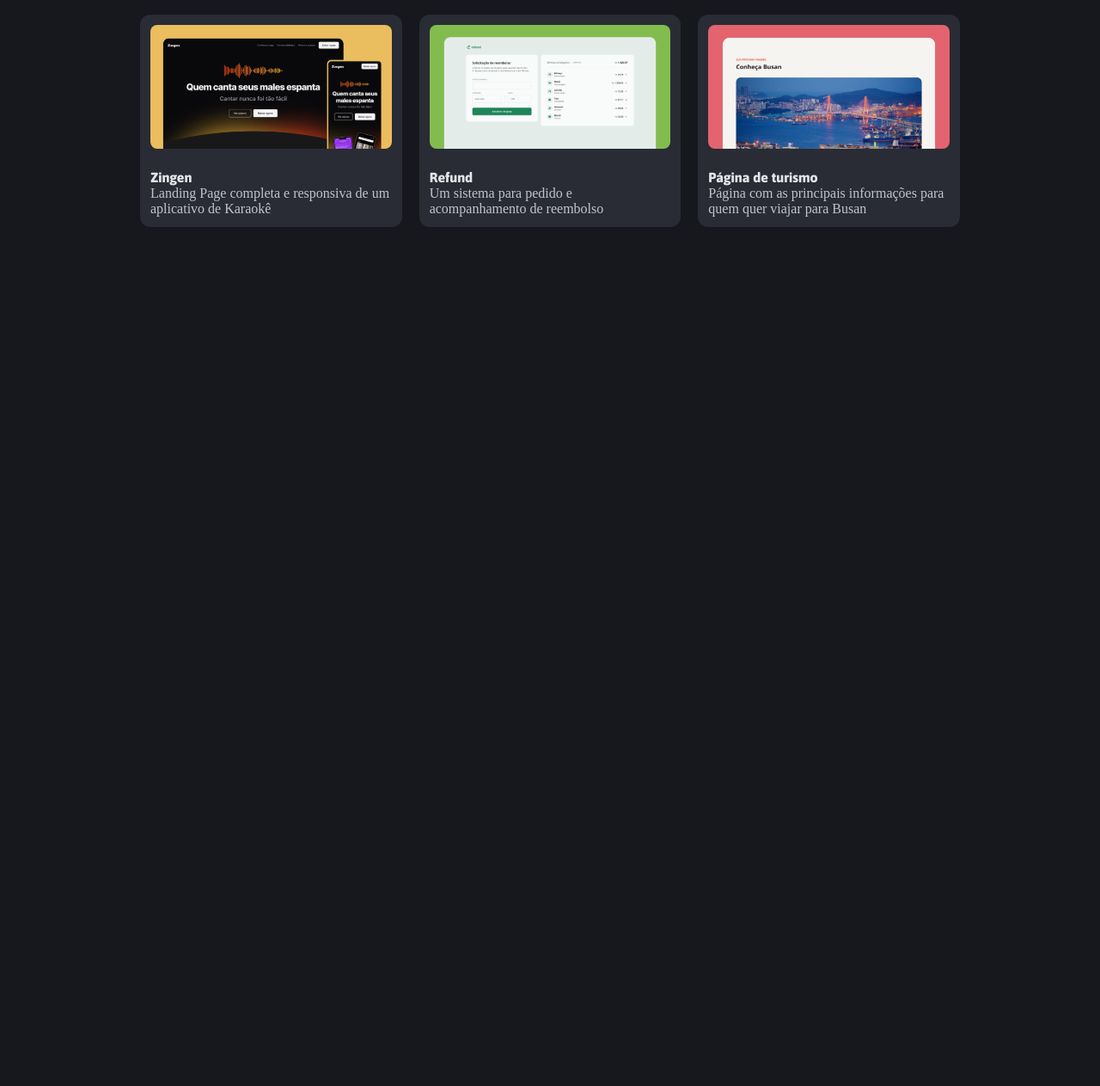
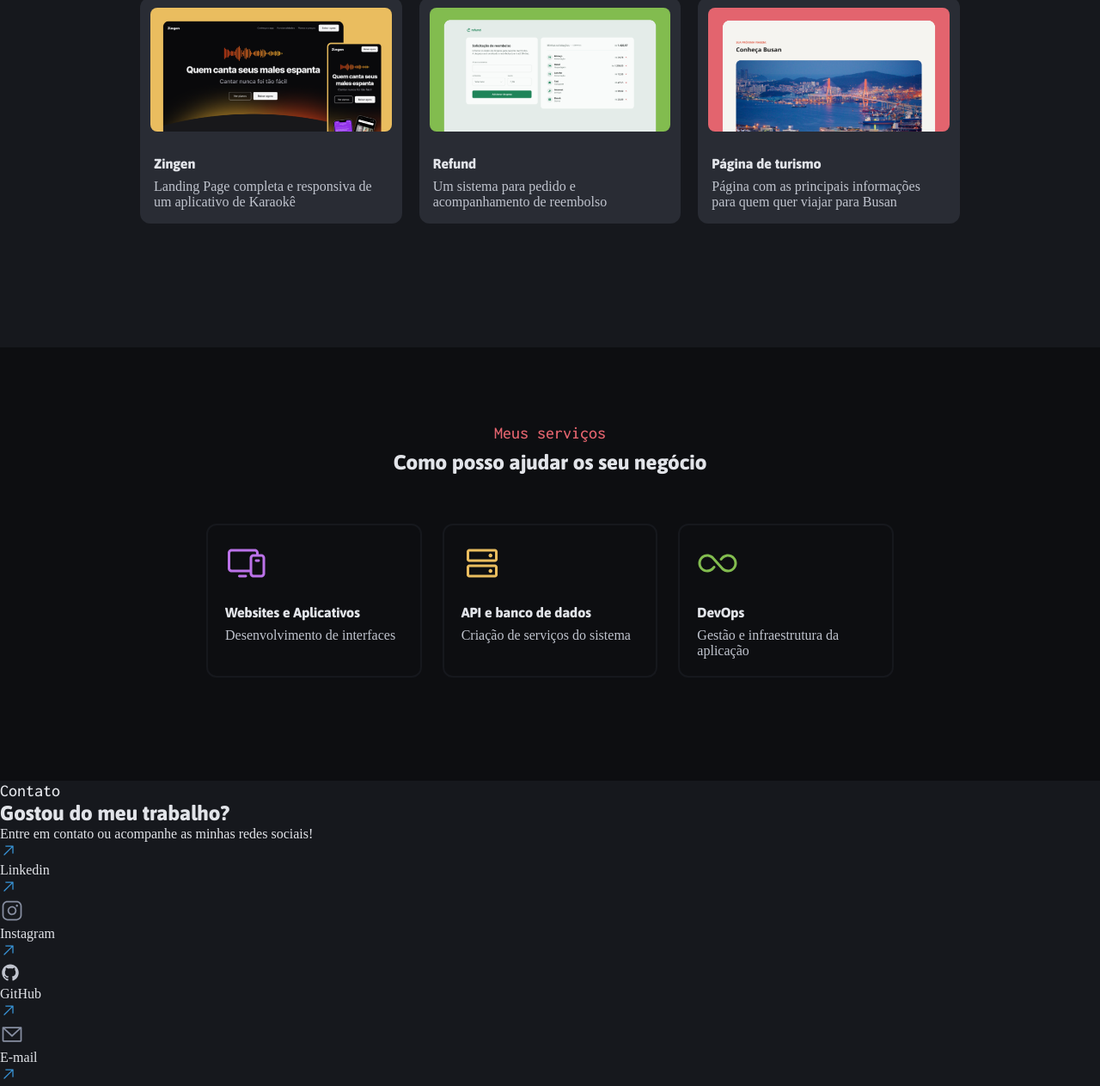
Before and after one commit to CiceroEduardo84/Dev-Portfolio, a plain HTML site: page index.html in a window 1280 px wide. Shown: the part 1208-2471 px from the top of the page at 86% size. Before the commit the page ends 1616 px from the top, so only its background shows below. Drawn offline with Linux system fonts and the light colour scheme.

Commit message:
feat: structure section contacts

```diff
--- a/index.html
+++ b/index.html
@@ -91,45 +91,59 @@
         <div class="boxProjects grid">
           <div class="cardProject">
             <img src="assets/img/Thumbnail_Project-01.png" alt="" />
+
+            <div class="flex">
               <h3>Travelgram</h3>
               <p>
                 Rede social onde as pessoas mostram os registros de suas viagens
                 pelo mundo
               </p>
             </div>
+          </div>
 
           <div class="cardProject">
             <img src="assets/img/Thumbnail_Project-02.png" alt="" />
+            <div class="flex">
               <h3>Tech News</h3>
               <p>
-              Rede social onde as pessoas mostram os registros de suas viagens
-              pelo mundoHomepage de um portal de notícias sobre a área de
-              tecnologia
+                Homepage de um portal de notícias sobre a área de tecnologia
               </p>
+            </div>
           </div>
 
           <div class="cardProject">
             <img src="assets/img/Thumbnail_Project-03.png" alt="" />
+
+            <div class="flex">
               <h3>Página de receita</h3>
               <p>Página com o passo a passo de uma receita para cupcakes</p>
+            </div>
           </div>
 
           <div class="cardProject">
             <img src="assets/img/Thumbnail_Project-04.png" alt="" />
+
+            <div class="flex">
               <h3>Zingen</h3>
               <p>
                 Landing Page completa e responsiva de um aplicativo de Karaokê
               </p>
             </div>
+          </div>
 
           <div class="cardProject">
             <img src="assets/img/Thumbnail_Project-05.png" alt="" />
+
+            <div class="flex">
               <h3>Refund</h3>
               <p>Um sistema para pedido e acompanhamento de reembolso</p>
+            </div>
           </div>
 
           <div class="cardProject">
             <img src="assets/img/Thumbnail_Project-06.png" alt="" />
+
+            <div class="flex">
               <h3>Página de turismo</h3>
               <p>
                 Página com as principais informações para quem quer viajar para
@@ -137,6 +151,85 @@
               </p>
             </div>
           </div>
+        </div>
+      </section>
+
+      <section class="containerServices flex">
+        <header>
+          <h3>Meus serviços</h3>
+          <h2>Como posso ajudar os seu negócio</h2>
+        </header>
+
+        <div class="boxServices grid">
+          <div class="cardService">
+            <img src="assets/icons/Computer.svg" alt="" />
+            <div class="flex">
+              <h3>Websites e Aplicativos</h3>
+              <p>Desenvolvimento de interfaces</p>
+            </div>
+          </div>
+
+          <div class="cardService">
+            <img src="assets/icons/Database.svg" alt="" />
+            <div class="flex">
+              <h3>API e banco de dados</h3>
+              <p>Criação de serviços do sistema</p>
+            </div>
+          </div>
+
+          <div class="cardService">
+            <img src="assets/icons/DevOps.svg" alt="" />
+            <div class="flex">
+              <h3>DevOps</h3>
+              <p>Gestão e infraestrutura da aplicação</p>
+            </div>
+          </div>
+        </div>
+      </section>
+
+      <section class="containerContacts">
+        <header>
+          <h3>Contato</h3>
+          <h2>Gostou do meu trabalho?</h2>
+          <p>Entre em contato ou acompanhe as minhas redes sociais!</p>
+        </header>
+        <div class="boxLinks">
+          <div class="cardLink">
+            <span>
+              <img src="assets/icons/Linkedin.svg" alt="" />
+              <p>Linkedin</p>
+            </span>
+
+            <img src="assets/icons/ArrowUpRight.svg" alt="" />
+          </div>
+
+          <div class="cardLink">
+            <span>
+              <img src="assets/icons/Instagram.svg" alt="" />
+              <p>Instagram</p>
+            </span>
+
+            <img src="assets/icons/ArrowUpRight.svg" alt="" />
+          </div>
+
+          <div class="cardLink">
+            <span>
+              <img src="assets/icons/GitHub.svg" alt="" />
+              <p>GitHub</p>
+            </span>
+
+            <img src="assets/icons/ArrowUpRight.svg" alt="" />
+          </div>
+
+          <div class="cardLink">
+            <span>
+              <img src="assets/icons/Email.svg" alt="" />
+              <p>E-mail</p>
+            </span>
+
+            <img src="assets/icons/ArrowUpRight.svg" alt="" />
+          </div>
+        </div>
       </section>
     </main>
   </body>
```
Also changed, not shown: assets/icons/ArrowUpRight.svg (added), assets/icons/Computer.svg (added), assets/icons/Database.svg (added), assets/icons/DevOps.svg (added), assets/icons/Email.svg (added), assets/icons/Instagram.svg (added), assets/icons/Linkedin.svg (added). Lines whose indentation alone changed are shown as unchanged.
